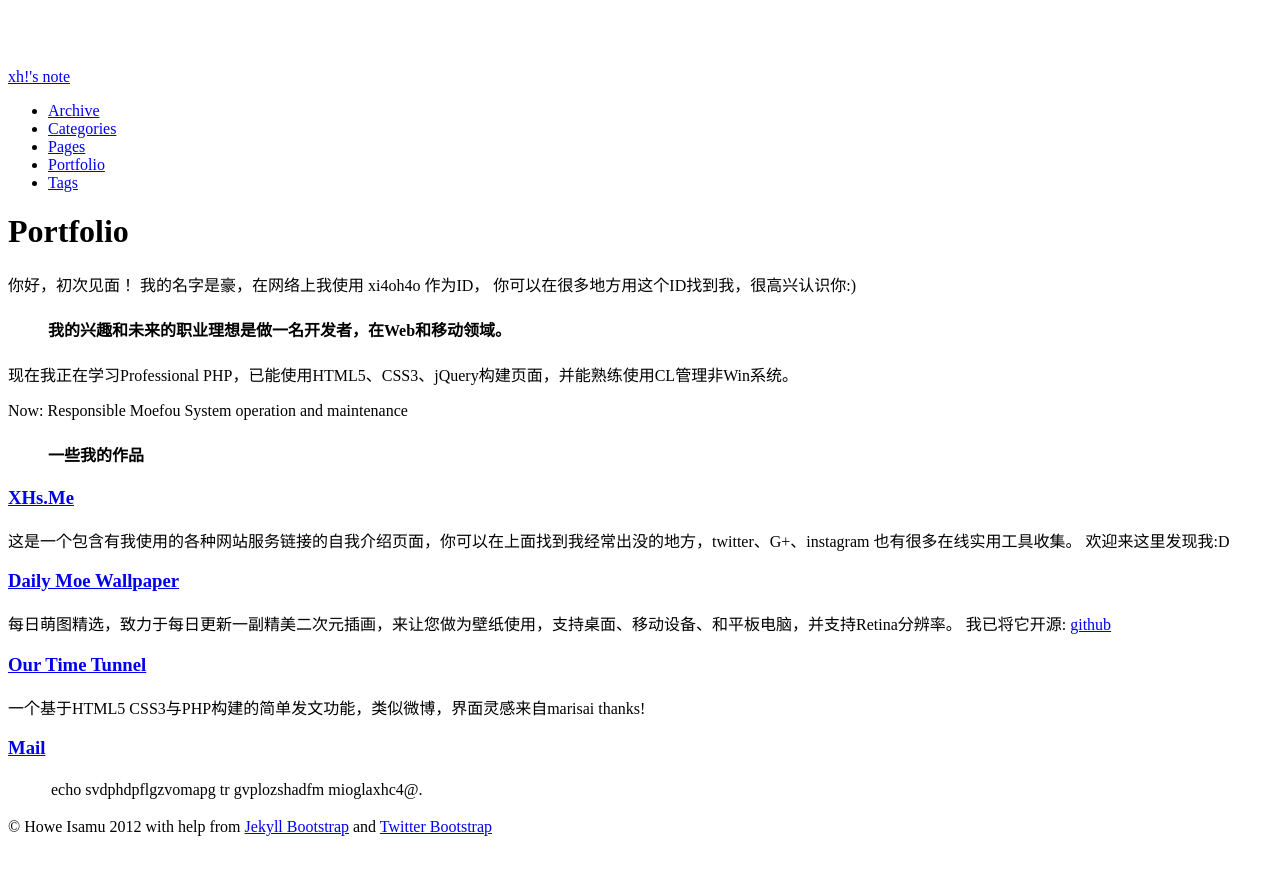
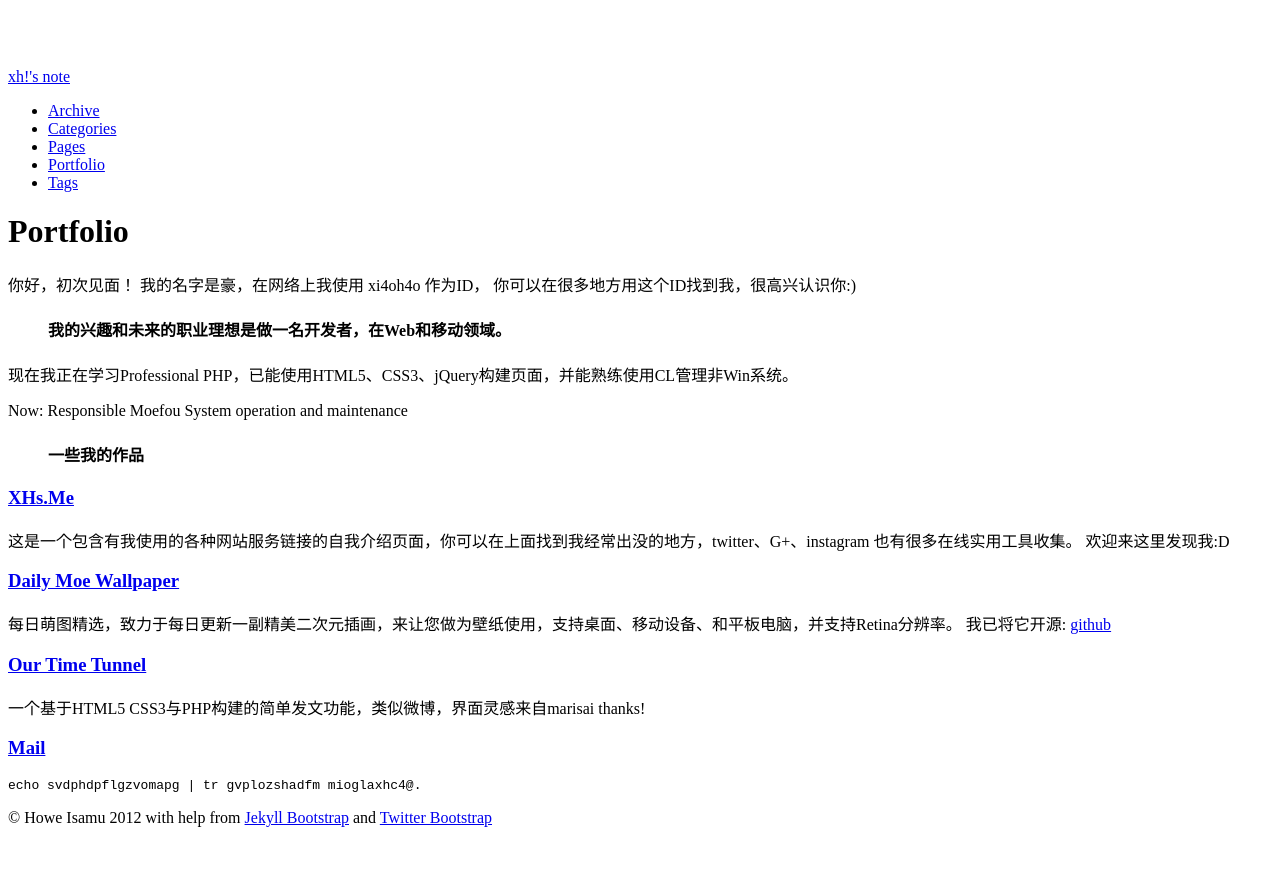
Before and after one commit to CaicnZ/old_blog, a Jekyll site: the page built from portfolio.md, in a window 1280 px wide. Shown: the top 875 px of the page. Built offline with Jekyll 4.4.1, drawn with Linux system fonts in a browser that asks for light colours; nearby versions of some CDN libraries; Markdown is read by kramdown in place of the engine named in the settings.

```diff
--- a/portfolio.md
+++ b/portfolio.md
@@ -30,4 +30,4 @@ Now: Responsible Moefou System operation and maintenance
 一个基于HTML5 CSS3与PHP构建的简单发文功能，类似微博，界面灵感来自marisai thanks!
 
 ### [Mail](http://#)
-> echo svdphdpflgzvomapg | tr gvplozshadfm mioglaxhc4@.
+    echo svdphdpflgzvomapg | tr gvplozshadfm mioglaxhc4@.
```
